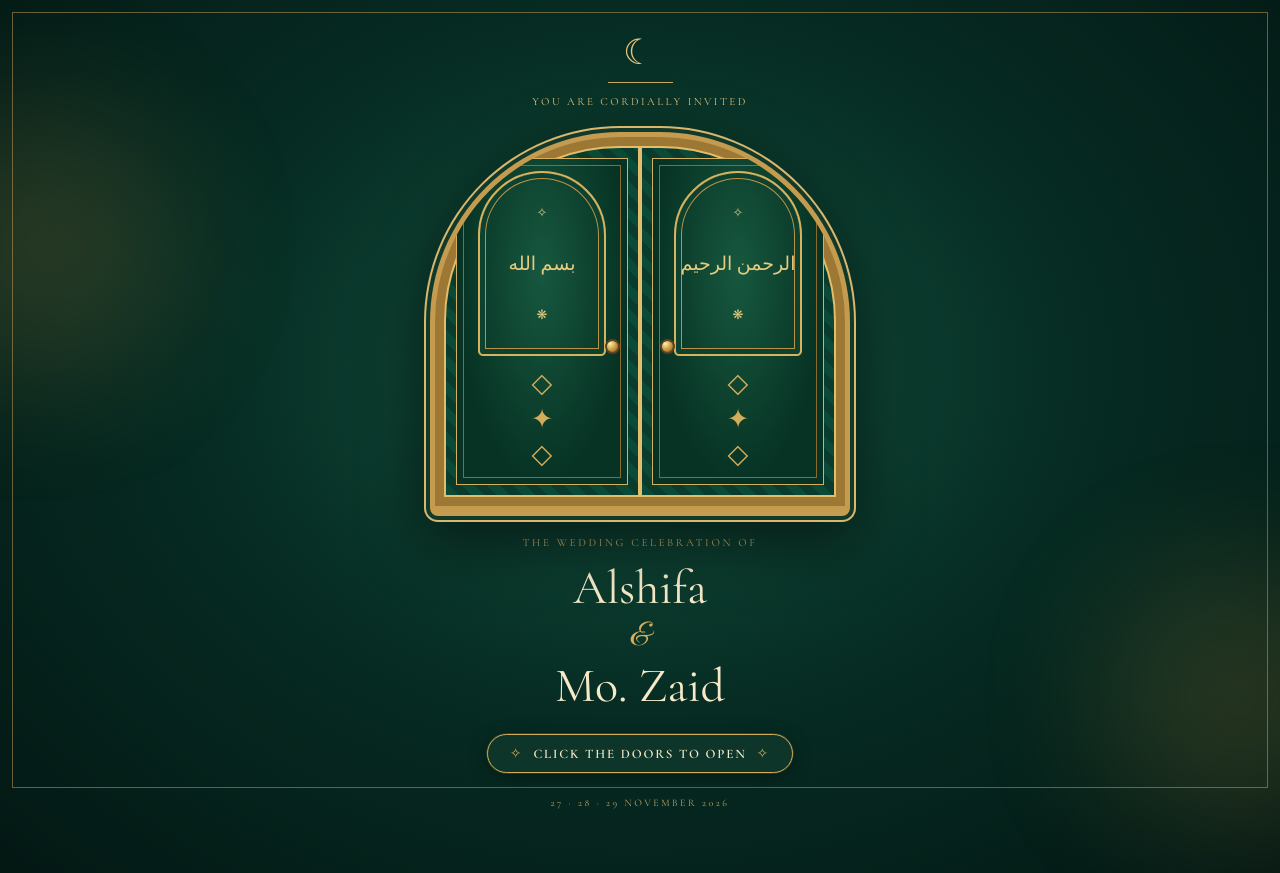
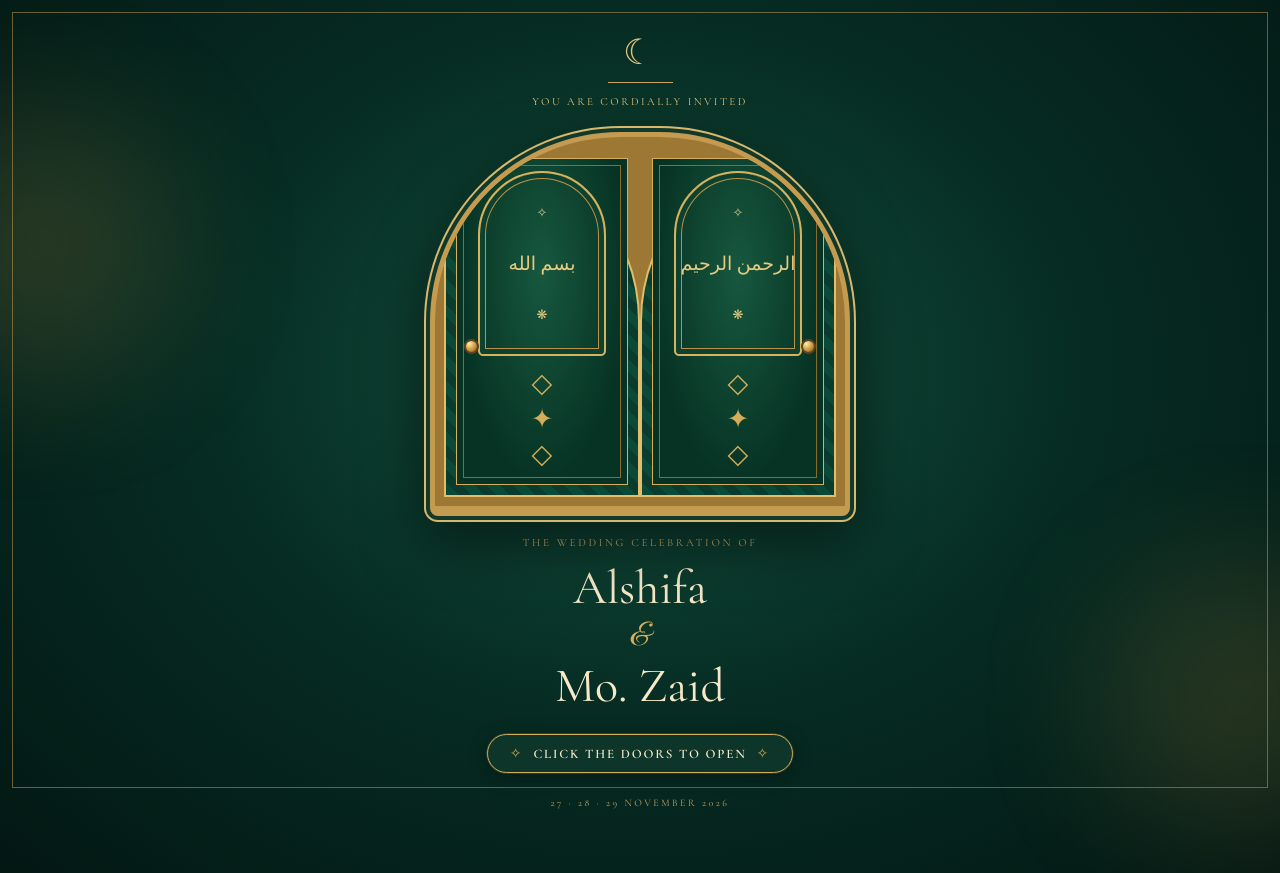
Before and after one commit to MustajabShaikh/wedding-invitation, a React (Vite) app: page / in a window 1280 px wide. Built offline with nearby package versions, Linux system fonts and the light colour scheme.

Commit message:
feat:change in door text

```diff
--- a/src/WeddingInvitation.jsx
+++ b/src/WeddingInvitation.jsx
@@ -38,8 +38,8 @@ export default function WeddingInvitation() {
         onKeyDown={(e) => { if (e.key === 'Enter' || e.key === ' ') handleOpen(); }}
       >
         <div className="door-frame">
-          <div className="door door-left"><div className="door-inner"><div className="door-arch"><span>✧</span><b>بسم الله</b><span>❋</span></div><div className="door-pattern">◇<br />✦<br />◇</div><div className="door-knob" /></div></div>
-          <div className="door door-right"><div className="door-inner"><div className="door-arch"><span>✧</span><b>الرحمن الرحيم</b><span>❋</span></div><div className="door-pattern">◇<br />✦<br />◇</div><div className="door-knob" /></div></div>
+          <div className="door door-right"><div className="door-inner"><div className="door-arch"><span>✧</span><b>بسم الله</b><span>❋</span></div><div className="door-pattern">◇<br />✦<br />◇</div><div className="door-knob" /></div></div>
+          <div className="door door-left"><div className="door-inner"><div className="door-arch"><span>✧</span><b>الرحمن الرحيم</b><span>❋</span></div><div className="door-pattern">◇<br />✦<br />◇</div><div className="door-knob" /></div></div>
           <div className="door-glow" />
           <div className="door-portal">
             <span className="portal-crescent">☾</span>
```
